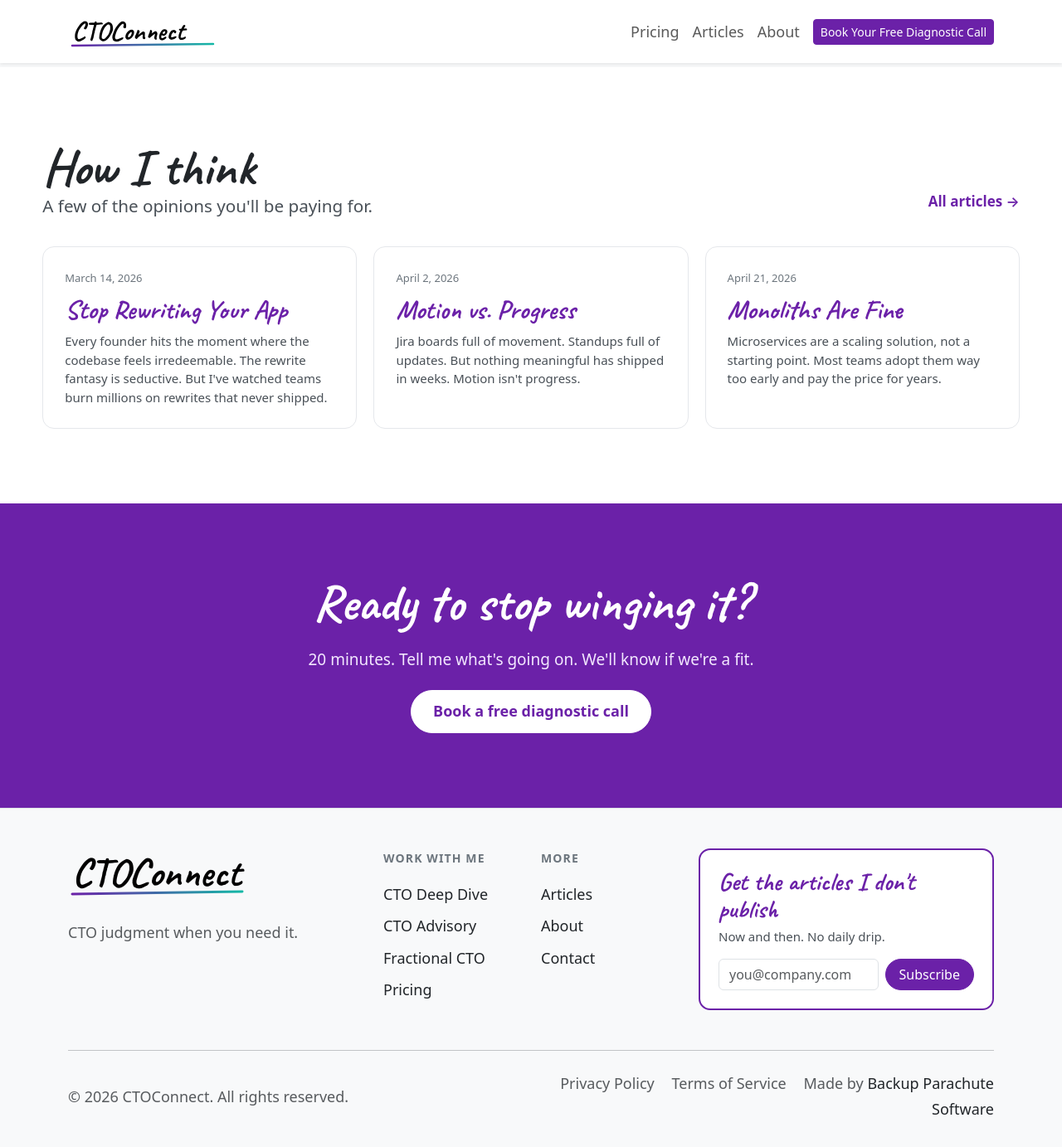
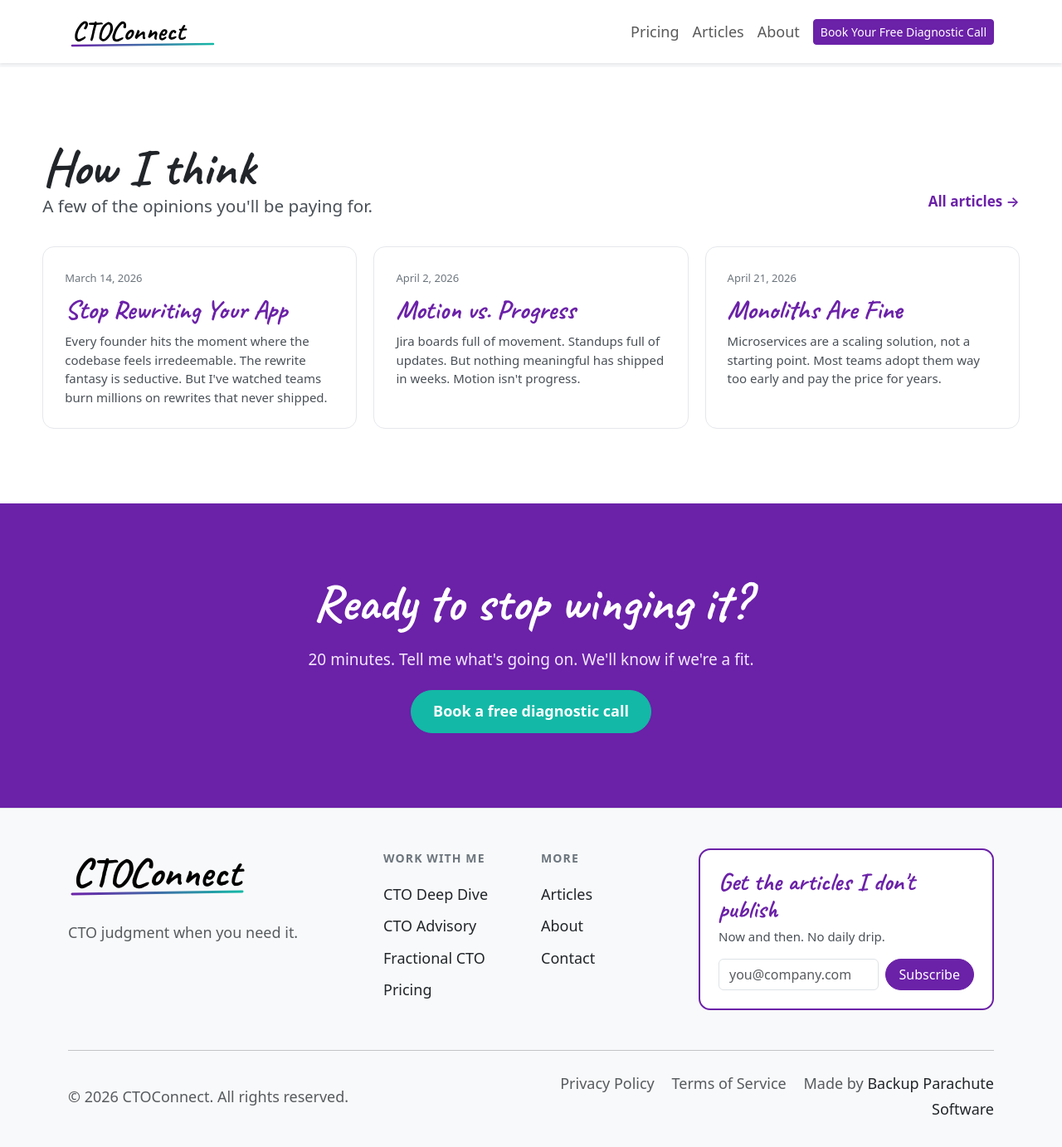
Before and after one commit to backupparachute/ctoconnect-website, a Jekyll site: the page built from index.html, in a window 1280 px wide and 1400 px high, scrolled down 4614 px. Shown: the top 1383 px of the window at 83% size. Built offline with Jekyll 4.4.1, drawn with Linux system fonts in a browser that asks for light colours; comment, search, counter and statistics services are not loaded.

Commit message:
Make the closing homepage button teal
Co-Authored-By: Claude Opus 5.5 <noreply@anthropic.com>

```diff
--- a/_includes/home/cta.html
+++ b/_includes/home/cta.html
@@ -2,6 +2,6 @@
     <div class="section-inner">
         <h2>Ready to stop winging it?</h2>
         <p>20 minutes. Tell me what's going on. We'll know if we're a fit.</p>
-        <a href="{{ site.diagnostic_call_url }}" class="btn-pill is-white" onclick="fathom.trackEvent('Clicked Book Diagnostic Home Bottom')">Book a free diagnostic call</a>
+        <a href="{{ site.diagnostic_call_url }}" class="btn-pill is-teal" onclick="fathom.trackEvent('Clicked Book Diagnostic Home Bottom')">Book a free diagnostic call</a>
     </div>
 </section>
--- a/assets/css/redesign.css
+++ b/assets/css/redesign.css
@@ -866,15 +866,20 @@
 
 /* Theme teal, matching .btn-teal on the pricing page */
 .btn-pill.is-teal {
-    min-height: 48px;
-    font-size: 16px;
     background: var(--teal);
     border-color: var(--teal);
+    font-weight: 600;
 }
 
 .btn-pill.is-teal:hover {
     background: #0d9488;
     border-color: #0d9488;
+}
+
+.tier-card .btn-pill.is-teal {
+    min-height: 48px;
+    font-size: 16px;
+    font-weight: 500;
 }
 
 /* Home: articles */
```
